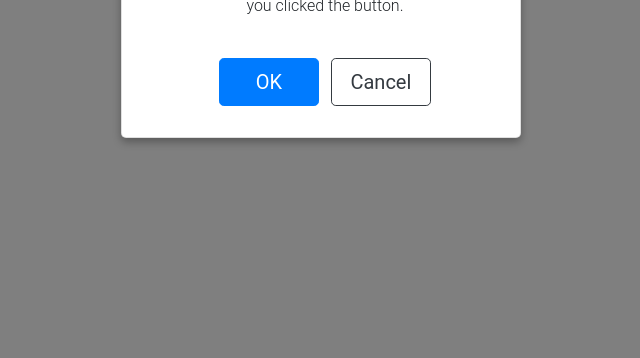
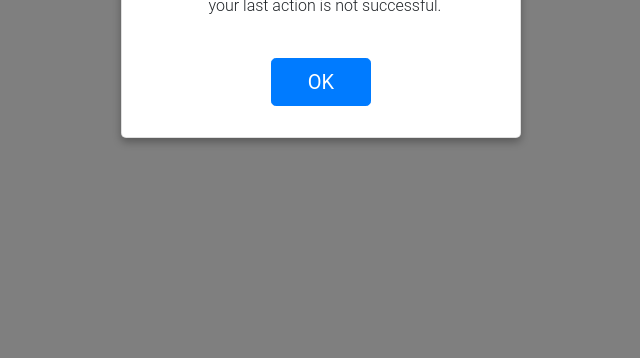
Before and after one commit to loadingio/ldcover, a website: page web/src/pug/index.pug in a window 1280 px wide. Shown: the part 442-800 px from the top of the page, without its empty margins (319-959 px from the left). Drawn offline with nearby package versions, Linux system fonts and the light colour scheme; files that its build step writes are made by us from their sources; files whose address does not match are found by name.

Commit message:
update for configuration

```diff
--- a/web/src/pug/index.pug
+++ b/web/src/pug/index.pug
@@ -13,8 +13,8 @@ html
         h1(data-name="title") Good Job!
         p(data-name="desc") you clicked the button.
         br
-        .btn.btn-lg.btn-primary.flex-grow-1.mr-2(data-name="confrim") OK
-        .btn.btn-lg.btn-outline-dark.flex-grow-1(data-name="cancel") Cancel
+        .btn.btn-lg.btn-primary.flex-grow-1.mr-2(data-name="confrim",data-ldcv-set="ok") OK
+        .btn.btn-lg.btn-outline-dark.flex-grow-1(data-name="cancel",data-ldcv-set="") Cancel
     +script("assets/lib/ldui/ldui.min.js")
     +script("assets/lib/ldcv/ldcv.min.js")
     +script("js/index.js")
--- a/web/static/js/index.js
+++ b/web/static/js/index.js
@@ -1,8 +1,34 @@
 // Generated by LiveScript 1.3.1
+var slice$ = [].slice;
 (function(){
-  var ldcv;
+  var ldcv, fire;
   ldcv = new ldCover({
     root: '.ldcv'
   });
-  return ldcv.get();
+  fire = function(){
+    var args, dom, hash, opt;
+    args = slice$.call(arguments);
+    dom = Array.from(ldcv.root.querySelectorAll('[data-name]'));
+    hash = {};
+    dom.map(function(d){
+      var name;
+      name = d.getAttribute('data-name');
+      return hash[name] = d;
+    });
+    if (typeof args[0] === 'object') {
+      opt = args[0];
+    } else {
+      opt = {
+        title: args[0],
+        desc: args[1],
+        type: args[2]
+      };
+    }
+    hash["title"].innerHTML = opt.title;
+    hash["desc"].innerHTML = opt.desc;
+    hash["icon"].setAttribute('src', "assets/img/" + opt.type + ".svg");
+    hash["cancel"].style.display = "none";
+    return ldcv.get();
+  };
+  return fire('failed', 'your last action is not successful.', 'error');
 })();
```
Also changed, not shown: web/static/assets/img/error.svg (added), web/static/assets/img/success.svg (renamed from web/static/assets/img/check.svg), web/static/index.html, 1 other file.
